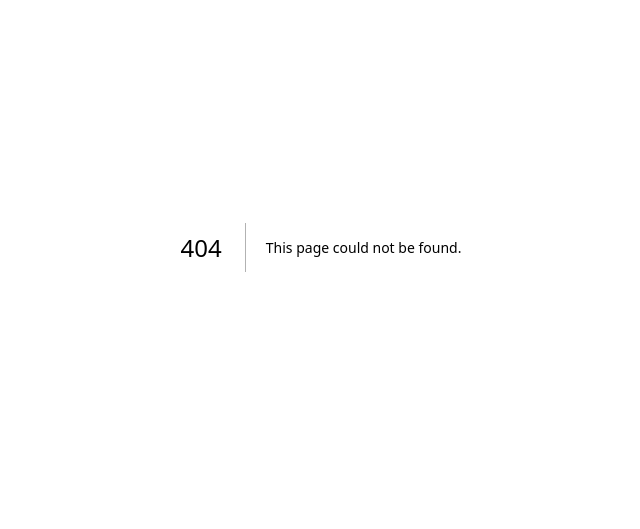
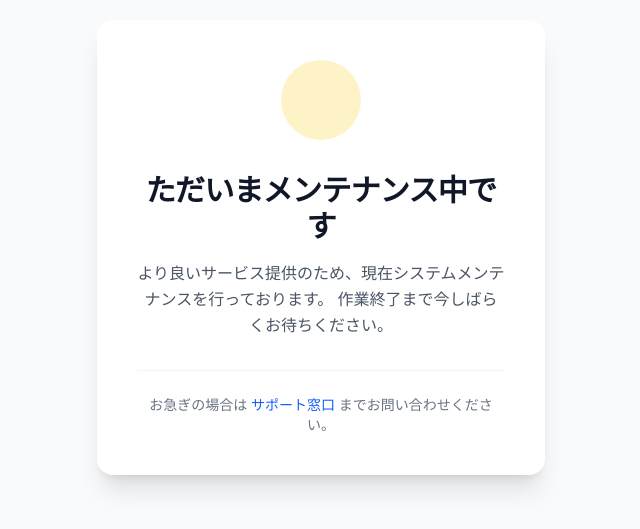
Before and after one commit to tasotaso0503/engineer_portfolio, a Next.js app: page /maintenance in a window 1280 px wide. Before the commit this address had no page. Shown: the part 153-682 px from the top of the page, without its empty margins (319-959 px from the left). Built offline with nearby package versions, Linux system fonts and the light colour scheme.

Commit message:
メンテナンスページ

```diff
--- a/package.json
+++ b/package.json
@@ -15,6 +15,7 @@
     "@radix-ui/react-progress": "^1.1.7",
     "@radix-ui/react-separator": "^1.1.7",
     "@radix-ui/react-slot": "^1.2.3",
+    "@vercel/edge-config": "^1.4.3",
     "class-variance-authority": "^0.7.1",
     "clsx": "^2.1.1",
     "framer-motion": "^12.23.12",
--- /dev/null
+++ b/src/app/maintenance/page.tsx
@@ -0,0 +1,52 @@
+import React from 'react';
+import Head from 'next/head';
+
+const MaintenancePage = () => {
+  return (
+    <div className="min-h-screen flex items-center justify-center bg-gray-50 px-4">
+      <Head>
+        <title>メンテナンス中 | Service Name</title>
+        <meta name="robots" content="noindex, nofollow" />
+      </Head>
+
+      <div className="max-w-md w-full text-center space-y-8 p-10 bg-white rounded-2xl shadow-xl">
+        {/* アイコン部分 (Lucideなどを使わない場合用のシンプルなSVG) */}
+        <div className="flex justify-center">
+          <div className="bg-amber-100 p-4 rounded-full">
+            <svg
+              className="w-12 h-12 text-amber-600"
+              fill="none"
+              stroke="currentColor"
+              viewBox="0 0 24 24"
+            >
+              <path
+                strokeLinecap="round"
+                strokeLinejoin="round"
+                strokeWidth={2}
+                d="Size-12 M11 4a2 2 0 114 0v1a1 1 0 001 1h3a1 1 0 011 1v3a1 1 0 01-1 1h-1a2 2 0 100 4h1a1 1 0 011 1v3a1 1 0 01-1 1h-3a1 1 0 01-1-1v-1a2 2 0 10-4 0v1a1 1 0 01-1 1H7a1 1 0 01-1-1v-3a1 1 0 00-1-1H4a2 2 0 110-4h1a1 1 0 001-1V7a1 1 0 011-1h3a1 1 0 001-1V4z"
+              />
+            </svg>
+          </div>
+        </div>
+
+        <div className="space-y-4">
+          <h1 className="text-3xl font-bold text-gray-900 tracking-tight">
+            ただいまメンテナンス中です
+          </h1>
+          <p className="text-gray-600 leading-relaxed">
+            より良いサービス提供のため、現在システムメンテナンスを行っております。
+            作業終了まで今しばらくお待ちください。
+          </p>
+        </div>
+
+        <div className="pt-6 border-t border-gray-100">
+          <p className="text-sm text-gray-500">
+            お急ぎの場合は <a href="mailto:support@example.com" className="text-blue-600 hover:underline">サポート窓口</a> までお問い合わせください。
+          </p>
+        </div>
+      </div>
+    </div>
+  );
+};
+
+export default MaintenancePage;
--- /dev/null
+++ b/src/middleware.ts
@@ -0,0 +1,13 @@
+// middleware.ts
+import { NextRequest, NextResponse } from 'next/server';
+
+export function middleware(req: NextRequest) {
+  const isInMaintenanceMode = process.env.MAINTENANCE_MODE === 'true';
+  const isMaintenancePage = req.nextUrl.pathname === '/maintenance';
+
+  if (isInMaintenanceMode && !isMaintenancePage) {
+    return NextResponse.rewrite(new URL('/maintenance', req.url));
+  }
+
+  return NextResponse.next();
+}
```
Also changed, not shown: 1 other file (tests, documents, lock files or other folders).
